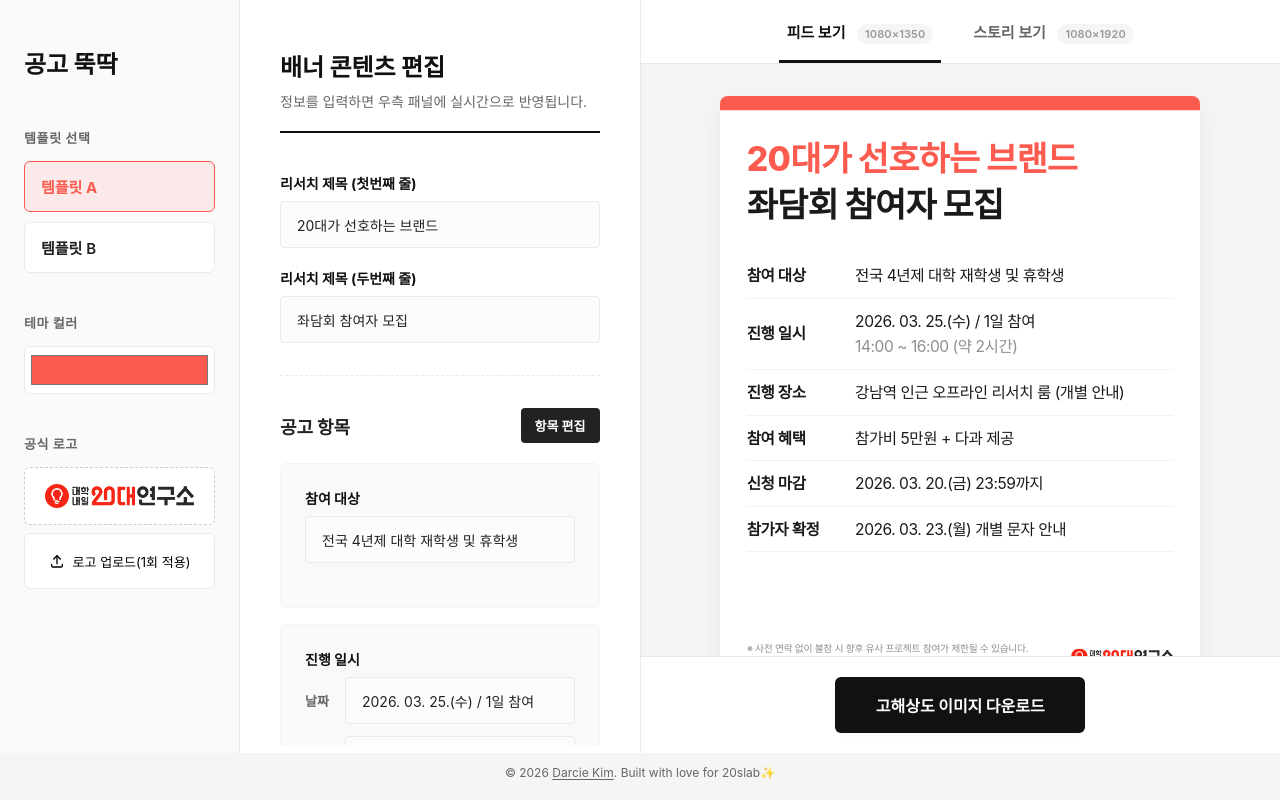
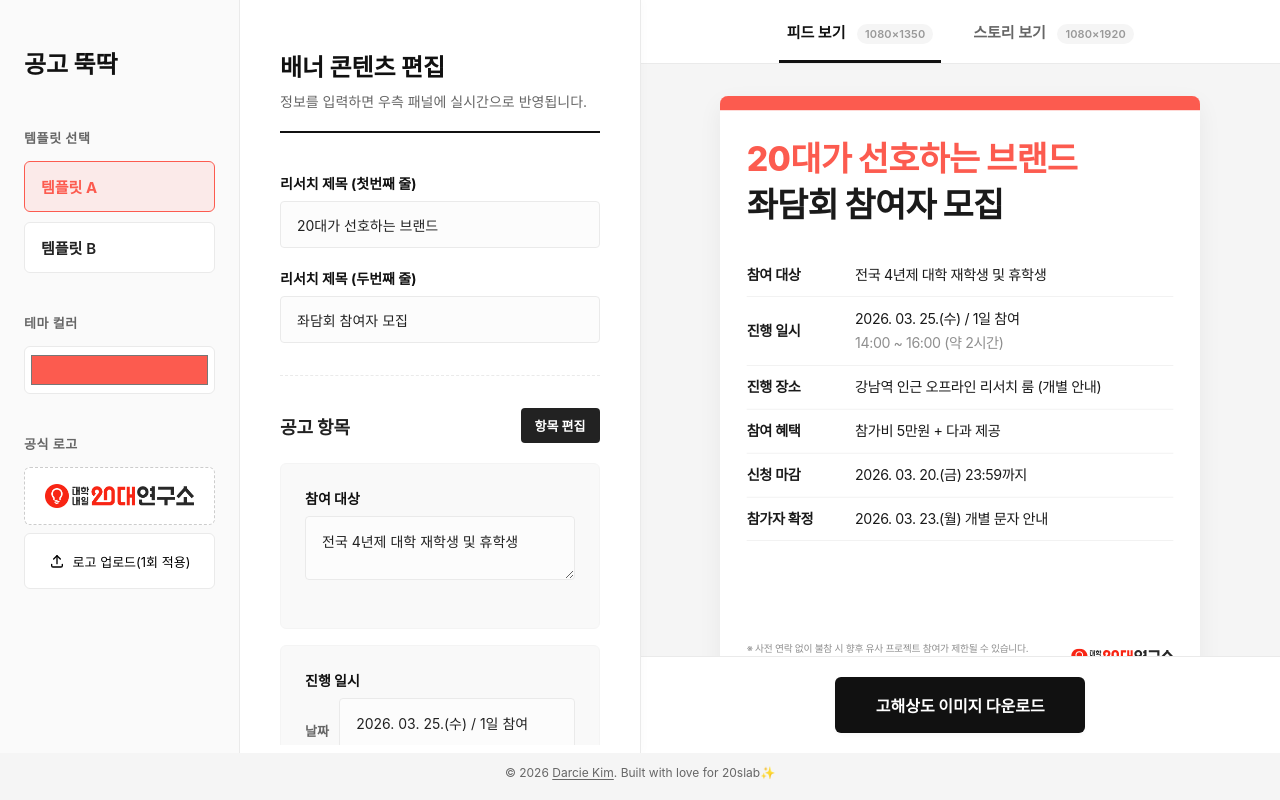
Before and after one commit to dalcie301/rbanner-generator, a plain HTML site: page index.html in a window 1280 px wide. Drawn offline with nearby package versions, Linux system fonts and the light colour scheme; a web font is replaced by a local one.

Commit message:
feat: refine banner item text styling
Made-with: Cursor

```diff
--- a/index.html
+++ b/index.html
@@ -129,8 +129,8 @@
                                             </svg></button>
                                     </div>
                                     <div class="form-group">
-                                        <input type="text" id="target" placeholder="예: 전국 4년제 대학 재학생 및 휴학생"
-                                            value="전국 4년제 대학 재학생 및 휴학생">
+                                        <textarea id="target" rows="2"
+                                            placeholder="예: 전국 4년제 대학 재학생 및 휴학생">전국 4년제 대학 재학생 및 휴학생</textarea>
                                     </div>
                                 </div>
 
@@ -168,11 +168,11 @@
                                     <div class="form-group form-group--grouped">
                                         <div class="sub-group">
                                             <label for="date-date">날짜</label>
-                                            <input type="text" id="date-date" value="2026. 03. 25.(수) / 1일 참여">
+                                            <textarea id="date-date" rows="2">2026. 03. 25.(수) / 1일 참여</textarea>
                                         </div>
                                         <div class="sub-group">
                                             <label for="date-time">시간</label>
-                                            <input type="text" id="date-time" value="14:00 ~ 16:00 (약 2시간)">
+                                            <textarea id="date-time" rows="2">14:00 ~ 16:00 (약 2시간)</textarea>
                                         </div>
                                     </div>
                                 </div>
--- a/script.js
+++ b/script.js
@@ -695,7 +695,7 @@ document.addEventListener('DOMContentLoaded', () => {
 
             // Dispatch input/change events to refresh UI state immediately
             setTimeout(() => {
-                document.querySelectorAll('input, select').forEach(el => {
+                document.querySelectorAll('input, textarea, select').forEach(el => {
                     if (el.tagName === 'SELECT') {
                         el.dispatchEvent(new Event('change'));
                     } else {
--- a/style.css
+++ b/style.css
@@ -858,6 +858,7 @@ body {
     font-weight: 400;
     color: var(--text-main);
     line-height: 1.5;
+    white-space: pre-wrap;
     word-break: keep-all;
 }
 
@@ -893,8 +894,15 @@ body {
     position: relative;
     z-index: 1;
     color: var(--primary);
+    transition: color 0.3s ease;
+}
+
+.highlight-row dt {
     font-weight: 700;
-    transition: color 0.3s ease;
+}
+
+.highlight-row dd {
+    font-weight: 600;
 }
 
 .semi-bold { font-weight: 600; }
--- a/templates/banner_templates_common.css
+++ b/templates/banner_templates_common.css
@@ -143,6 +143,8 @@
   line-height: 1.3;
   letter-spacing: -0.03em;
   color: var(--template-secondary);
+  white-space: pre-wrap;
+  word-break: keep-all;
 }
 
 .banner-info-row--date .banner-info-row__label {
@@ -164,11 +166,15 @@
   background: var(--highlight-bg);
 }
 
-.banner-info-row.is-highlighted .banner-info-row__label,
+.banner-info-row.is-highlighted .banner-info-row__label {
+  color: var(--template-primary);
+  font-weight: 800;
+}
+
 .banner-info-row.is-highlighted .banner-info-row__text,
 .banner-info-row.is-highlighted .banner-info-row__date-line {
   color: var(--template-primary);
-  font-weight: 800;
+  font-weight: 600;
 }
 
 .banner-info-row--with-reward .banner-info-row__label,
--- a/templates/template_a/feed/template_a_feed.css
+++ b/templates/template_a/feed/template_a_feed.css
@@ -1,7 +1,7 @@
 .banner-template--a-feed {
   --label-width: 228px;
   --value-width: 716px;
-  --row-font-size: 35px;
+  --row-font-size: 32px;
   --notice-font-size: 22px;
   --logo-width: 230px;
   --logo-height: 36.892px;
--- a/templates/template_a/story/template_a_story.css
+++ b/templates/template_a/story/template_a_story.css
@@ -1,7 +1,7 @@
 .banner-template--a-story {
   --label-width: 228px;
   --value-width: 716px;
-  --row-font-size: 35px;
+  --row-font-size: 32px;
   --notice-font-size: 24px;
   --logo-width: 300px;
   --logo-height: 48.12px;
--- a/templates/template_b/feed/template_b_feed.css
+++ b/templates/template_b/feed/template_b_feed.css
@@ -1,7 +1,7 @@
 .banner-template--b-feed {
   --label-width: 214px;
   --value-width: 674px;
-  --row-font-size: 34px;
+  --row-font-size: 32px;
   --notice-font-size: 22px;
   --notice-color: #fff;
   --logo-width: 230px;
--- a/templates/template_b/story/template_b_story.css
+++ b/templates/template_b/story/template_b_story.css
@@ -1,7 +1,7 @@
 .banner-template--b-story {
   --label-width: 228px;
   --value-width: 636px;
-  --row-font-size: 35px;
+  --row-font-size: 32px;
   --notice-font-size: 24px;
   --logo-width: 300px;
   --logo-height: 48.12px;
```
